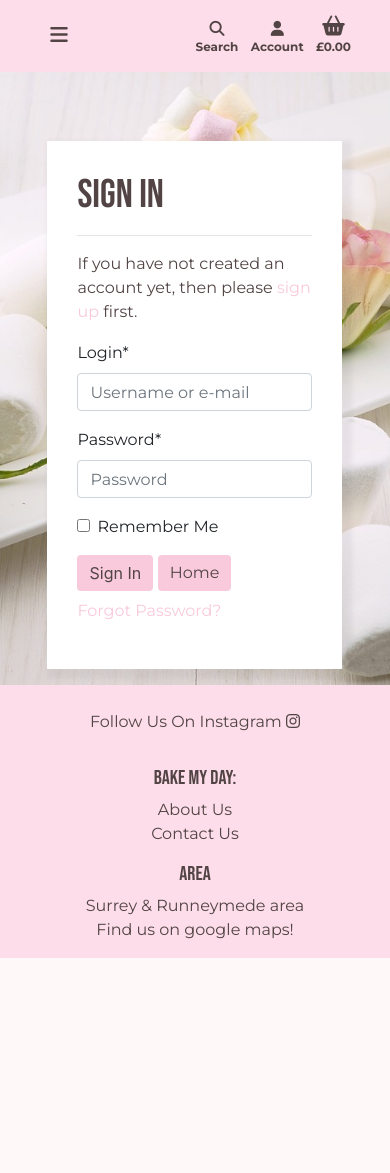
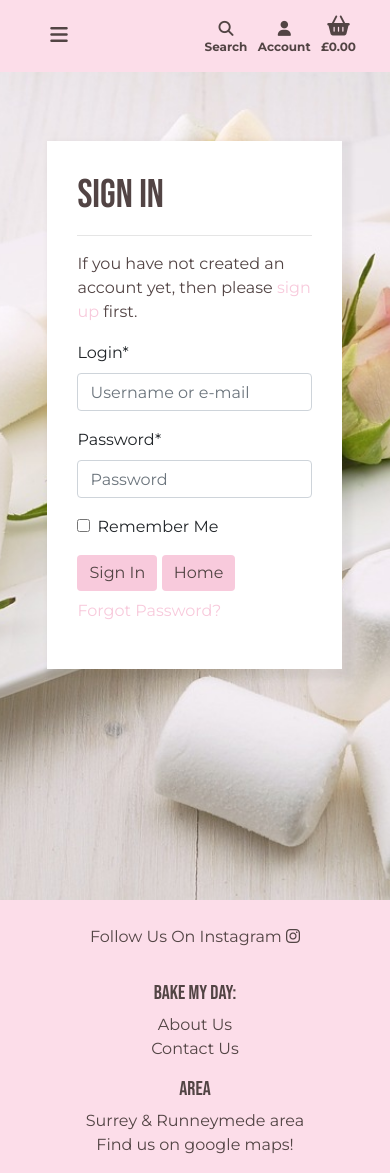
Before and after one commit to Alicepinch/bakemyday, a Django app: a page that uses templates/includes/navbar-mobile.html in a window 390 px wide. Before the commit the page ends 958 px from the top, so only its background shows below. Run offline with Django 3.2, Linux system fonts and the light colour scheme; parts of the project's set-up code (start-up, migrations or seed data) failed here and were passed over; some libraries are stand-ins or nearby versions.

Commit message:
Styling added for responsiveness

```diff
--- a/static/css/base.css
+++ b/static/css/base.css
@@ -29,6 +29,7 @@ header, footer {
     background-color: rgb(248, 202, 220);
     border: 0;
     color: rgb(82, 68, 68);
+    font-family: 'Montserrat', sans-serif;
 }
 .btn:hover {
     background-color: rgb(82, 68, 68);
@@ -205,11 +206,11 @@ input[type=number] {
 .account-background {
     background-image: url('/media/account-background.jpeg');
     width: 100%;
-    min-height:600px;
+    min-height:900px;
     background-position: center;
     background-repeat: no-repeat;
     background-size: cover;
-    padding-top: 200px;
+    padding-top: 270px;
 }
 .allauth-form-inner-content {
     background-color: white;
@@ -268,19 +269,22 @@ footer a:hover {
    }
     .homepage-product {
         height: 150px;
-        width: 150px;
+        width: 100px;
         padding-bottom: 1rem;
    }
    .account-background {
         padding-top: 125px;
    }
    .nav-link {
-        padding-left: 0px;
-        padding-right: 0px;
-    }
+    padding-left: 3px;
+    padding-right: 3px;
 }
-@media screen and (max-width: 640px) {
+}
+@media screen and (max-width: 568px) {
     .nav-link {
         font-size: 12px;
     }
+    .list-inline-item:not(:last-child) {
+        margin-right: 0rem;
+    }
 }
--- a/templates/includes/navbar-mobile.html
+++ b/templates/includes/navbar-mobile.html
@@ -1,5 +1,5 @@
 
-<ul class="list-inline-item my-auto">
+<ul class="list-inline-item my-auto d-lg-none">
     <li class="list-inline-item">
         <a class="d-block d-lg-none" href="#" id="mobile-search" data-toggle="dropdown" aria-haspopup="true" aria-expanded="false">
             <div class="text-center nav-link">
```
